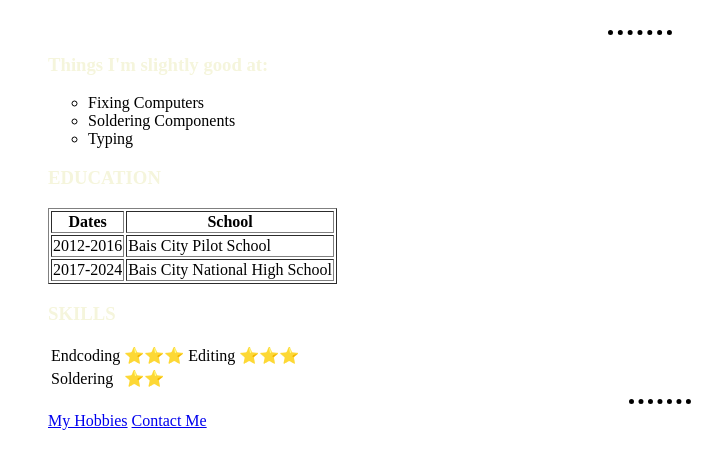
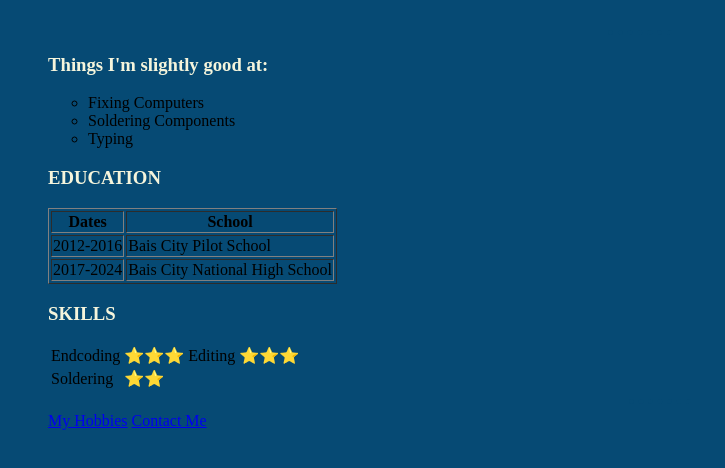
Before and after one commit to Aaronskiee420/MyOutput, a plain HTML site: page index.html in a window 1280 px wide. Shown: the part 232-700 px from the top of the page, without its empty margins (0-725 px from the left). Drawn offline with Linux system fonts and the light colour scheme.

Commit message:
Update style.css

```diff
--- a/style.css
+++ b/style.css
@@ -1,5 +1,5 @@
 body {
-    background-color: 064A74;
+    background-color: #064A74;
 }
 
 h1 {
@@ -13,7 +13,7 @@ h3 {
 hr {
     border-style: none;
     border-top-style: dotted;
-    border-color: 064A74;
+    border-color: #064A74;
     border-width: 5px;
     width: 5%;
 }
```
